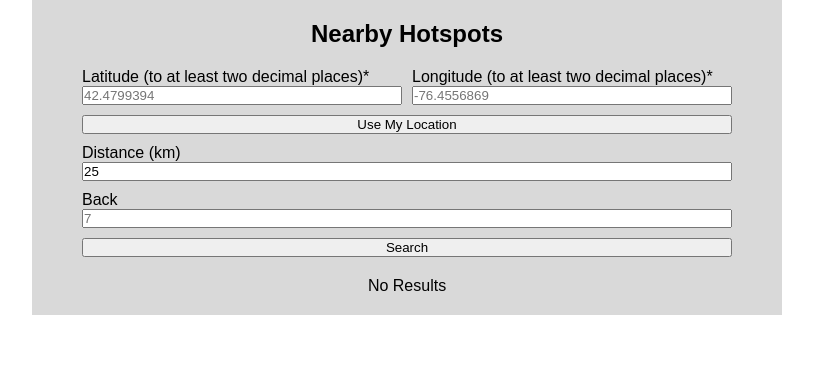
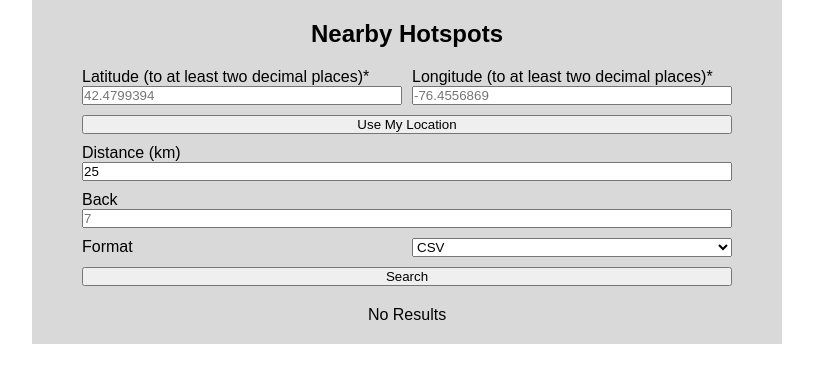
Before and after one commit to Fimbelowski/ebird-api-ui, a React (Vite) app: page /geo in a window 1280 px wide. Shown: the top 382 px of the page, without its empty margins (233-1046 px from the left). Built offline with nearby package versions, Linux system fonts and the light colour scheme.

Commit message:
Add Select component.

```diff
--- /dev/null
+++ b/src/components/Select.tsx
@@ -0,0 +1,71 @@
+import { type ChangeEvent } from 'react';
+
+import classNames from '../utilities/classNames';
+import type SelectOption from '../types/SelectOption';
+
+interface Props {
+  disabled?: boolean;
+  id: string;
+  label: string;
+  loading?: boolean;
+  onChange: (event: ChangeEvent<HTMLSelectElement>) => void;
+  options: SelectOption[];
+  required?: boolean;
+  value: string;
+}
+
+export default function Select({
+  disabled = false,
+  id,
+  label,
+  loading = false,
+  onChange,
+  options,
+  required = false,
+  value,
+}: Props) {
+  function Options() {
+    const listItems = options.map(({ label, value }, index) => {
+      return (
+        <option
+          className="select__option"
+          key={index}
+          value={value}
+        >
+          {label}
+        </option>
+      );
+    });
+
+    return <>{listItems}</>;
+  }
+
+  function selectClasses() {
+    return classNames([
+      'select__select',
+      { 'select__select--disabled': disabled },
+      { 'select__select--loading': loading },
+    ]);
+  }
+
+  return (
+    <>
+      <label
+        className="select__label"
+        htmlFor={id}
+      >
+        {label}
+      </label>
+      <select
+        className={selectClasses()}
+        disabled={disabled || loading}
+        id={id}
+        onChange={onChange}
+        required={required}
+        value={value}
+      >
+        <Options />
+      </select>
+    </>
+  );
+}
--- a/src/pages/ref/hotspot/Geo.tsx
+++ b/src/pages/ref/hotspot/Geo.tsx
@@ -6,17 +6,31 @@ import CoordinateInput from '../../../components/CoordinateInput';
 import type EbirdHotspot from '../../../types/EbirdHotspot';
 import getValueFromChangeEvent from '../../../utilities/getValueFromChangeEvent';
 import NumberInput from '../../../components/NumberInput';
+import Select from '../../../components/Select';
+import type SelectOption from '../../../types/SelectOption';
 import useEbirdApi from '../../../utilities/useEbirdApi';
 
 export default function Geo() {
   const [back, setBack] = useState('');
   const [distance, setDistance] = useState('25');
+  const [format, setFormat] = useState<'csv' | 'json'>('csv');
   const [loadingPosition, setLoadingPosition] = useState(false);
   const [loadingResults, setLoadingResults] = useState(false);
   const [latitude, setLatitude] = useState('');
   const [longitude, setLongitude] = useState('');
   const [results, setResults] = useState<EbirdHotspot[]>([]);
   const [showPositionError, setShowPositionError] = useState(false);
+
+  const formatOptions: SelectOption[] = [
+    {
+      label: 'CSV',
+      value: 'csv',
+    },
+    {
+      label: 'JSON',
+      value: 'json',
+    },
+  ];
 
   const hasResults = results.length > 0;
   const loading = loadingPosition || loadingResults;
@@ -68,6 +82,16 @@ export default function Geo() {
   ) {
     const value = getValueFromChangeEvent(event);
     setter(value);
+  }
+
+  function onFormatChange(event: ChangeEvent<HTMLSelectElement>) {
+    const value = getValueFromChangeEvent(event);
+
+    if (value !== 'csv' && value !== 'json') {
+      throw Error(`Invalid format: ${value}`);
+    }
+
+    setFormat(value);
   }
 
   function onLatitudeChange(event: ChangeEvent<HTMLInputElement>) {
@@ -203,6 +227,14 @@ export default function Geo() {
           placeholder="7"
           value={back}
         />
+        <Select
+          id="format"
+          label="Format"
+          loading={loading}
+          onChange={onFormatChange}
+          options={formatOptions}
+          value={format}
+        />
         <Button
           className="geo__submit"
           label="Search"
--- /dev/null
+++ b/src/sass/components/_Select.scss
@@ -0,0 +1,17 @@
+.select {
+  &__label {
+  }
+
+  &__option {
+  }
+
+  &__select {
+    &--disabled {
+      cursor: not-allowed;
+    }
+
+    &--loading {
+      cursor: wait;
+    }
+  }
+}
--- a/src/sass/main.scss
+++ b/src/sass/main.scss
@@ -8,3 +8,4 @@
 
 @import 'components/BaseInput';
 @import 'components/Button';
+@import 'components/Select';
--- /dev/null
+++ b/src/types/SelectOption.ts
@@ -0,0 +1,4 @@
+export default interface SelectOption {
+  label: string;
+  value: string;
+}
```
